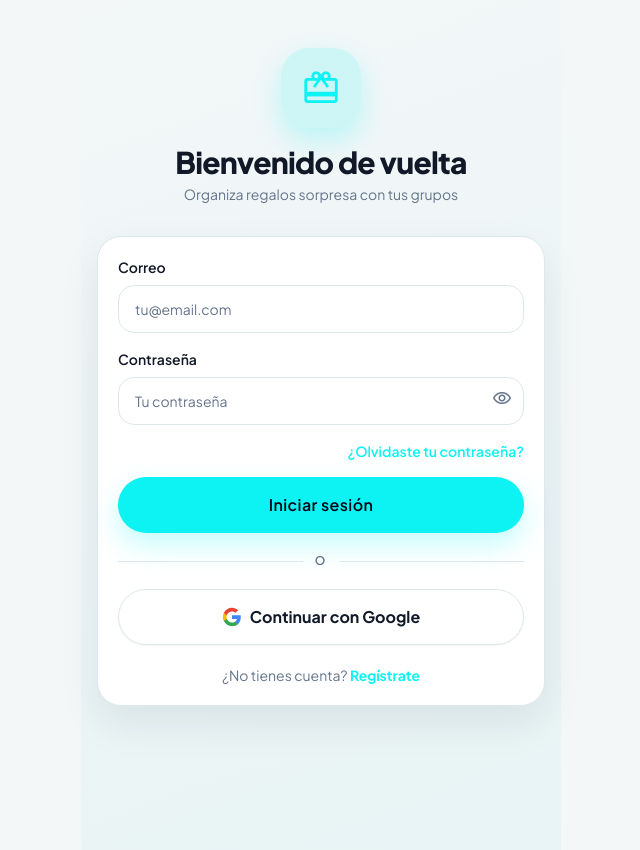
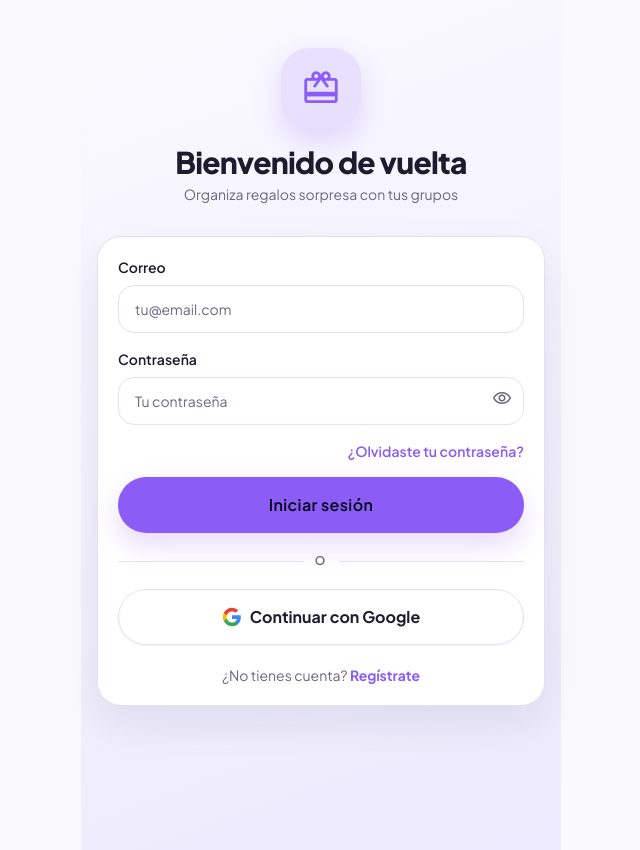
Before and after one commit to jjusme/surpry, a React (Vite) app: page /login in a window 1280 px wide. Shown: the whole page, without its empty margins (319-959 px from the left). Built offline with nearby package versions, Linux system fonts and the light colour scheme; no server answers.

Commit message:
feat: update theme colors for improved visual consistency across the application

```diff
--- a/index.html
+++ b/index.html
@@ -16,7 +16,7 @@
     href="https://fonts.googleapis.com/css2?family=Material+Symbols+Outlined:opsz,wght,FILL,GRAD@20..48,100..700,0..1,-50..200" />
   <link rel="icon" type="image/png" href="/surpry.png?v=1" />
   <link rel="apple-touch-icon" href="/surpry.png" />
-  <meta name="theme-color" content="#0df2f2" />
+  <meta name="theme-color" content="#8B5CF6" />
   <meta name="apple-mobile-web-app-capable" content="yes" />
   <meta name="apple-mobile-web-app-status-bar-style" content="default" />
 </head>
--- a/src/styles/tokens.css
+++ b/src/styles/tokens.css
@@ -2,18 +2,18 @@
 
 :root,
 [data-theme="surpry"] {
-  --color-bg: 243 247 248;
+  --color-bg: 250 250 254;
   --color-bg-elevated: 255 255 255;
   --color-surface: 255 255 255;
-  --color-surface-muted: 232 244 245;
-  --color-text: 17 24 39;
-  --color-text-muted: 100 116 139;
-  --color-primary: 13 242 242;
-  --color-primary-strong: 0 201 201;
-  --color-border: 221 232 235;
-  --color-success: 34 197 94;
-  --color-warning: 245 158 11;
-  --color-danger: 239 68 68;
+  --color-surface-muted: 237 233 254;
+  --color-text: 30 27 46;
+  --color-text-muted: 107 101 128;
+  --color-primary: 139 92 246;
+  --color-primary-strong: 124 58 237;
+  --color-border: 228 224 243;
+  --color-success: 52 211 153;
+  --color-warning: 251 191 36;
+  --color-danger: 244 114 182;
 
   --radius-sm: 0.75rem;
   --radius-md: 1rem;
@@ -21,5 +21,5 @@
   --radius-xl: 1.75rem;
 
   --shadow-card: 0 18px 40px rgba(15, 23, 42, 0.08);
-  --shadow-float: 0 12px 28px rgba(13, 242, 242, 0.24);
+  --shadow-float: 0 12px 28px rgba(139, 92, 246, 0.22);
 }
--- a/vite.config.js
+++ b/vite.config.js
@@ -12,8 +12,8 @@ export default defineConfig({
         name: 'Surpry',
         short_name: 'Surpry',
         description: 'Organiza Regalos Sorpresa en Grupo',
-        theme_color: '#0df2f2',
-        background_color: '#0b1218',
+        theme_color: '#8B5CF6',
+        background_color: '#FAFAFE',
         display: 'standalone',
         icons: [
           {
```
